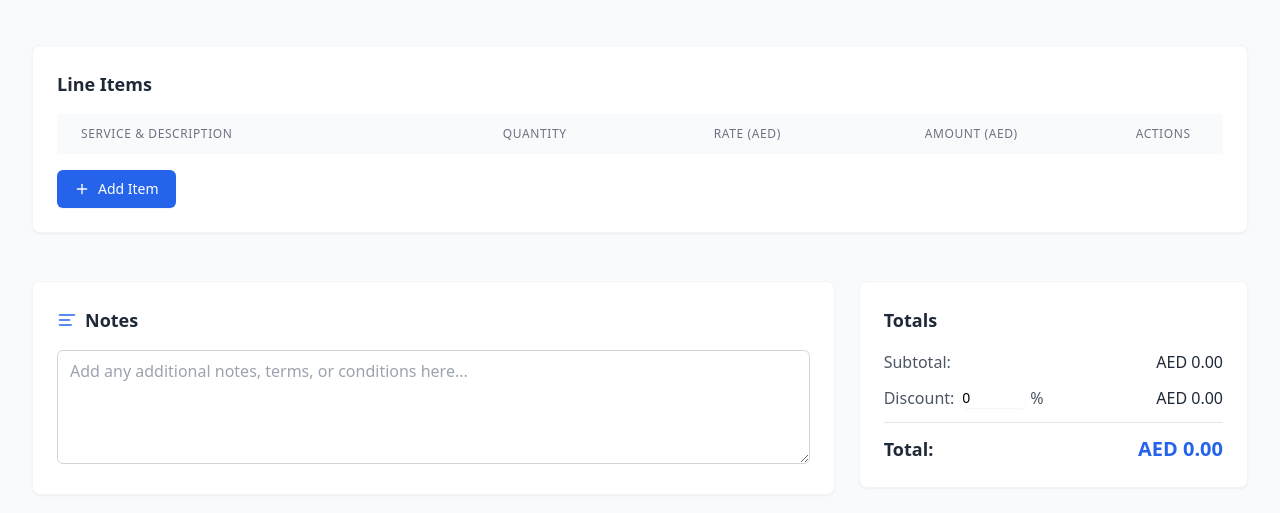
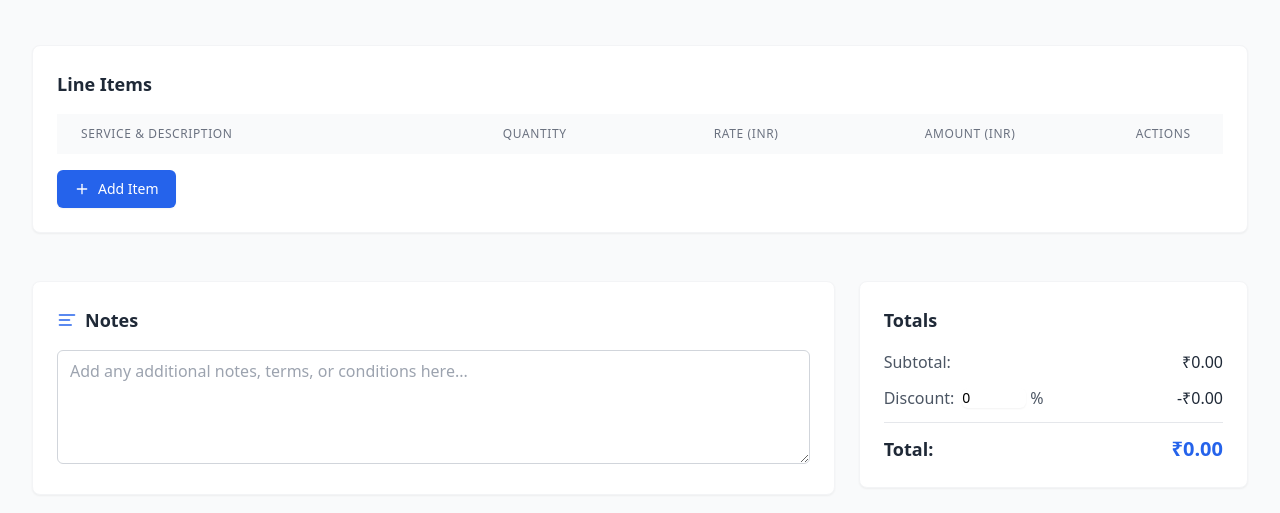
Before and after one commit to Sulthanzuza/quote-generator, a React (Vite) app: page / in a window 1280 px wide. Shown: the part 582-1095 px from the top of the page. Built offline with nearby package versions, Linux system fonts and the light colour scheme; what @react-pdf/renderer would draw is missing.

Commit message:
updated  currency

```diff
--- a/src/components/LineItems.tsx
+++ b/src/components/LineItems.tsx
@@ -5,12 +5,29 @@ import SubServiceChecklist from './SubServiceChecklist';
 import { generateUniqueId, calculateLineItemAmount, formatAED } from '../utils/helpers';
 import { Plus, Trash2 } from 'lucide-react';
 
+// Currency formatting utilities
+const formatCurrency = (amount: number, currency: 'AED' | 'INR'): string => {
+  if (currency === 'AED') {
+    return formatAED(amount);
+  } else {
+    return `₹${amount.toLocaleString('en-IN', { minimumFractionDigits: 2, maximumFractionDigits: 2 })}`;
+  }
+};
+
 interface LineItemsProps {
   lineItems: LineItem[];
   onChange: (items: LineItem[]) => void;
+  currency?: 'AED' | 'INR';
+  onCurrencyChange?: (currency: 'AED' | 'INR') => void;
 }
 
-const LineItemsComponent: React.FC<LineItemsProps> = ({ lineItems, onChange }) => {
+const LineItemsComponent: React.FC<LineItemsProps> = ({
+  lineItems,
+  onChange,
+  currency = 'INR',
+onCurrencyChange = undefined
+
+}) => {
   const [expandedItemId, setExpandedItemId] = useState<string | null>(null);
 
   const handleServiceChange = (id: string, serviceId: string) => {
@@ -101,9 +118,31 @@ const LineItemsComponent: React.FC<LineItemsProps> = ({ lineItems, onChange }) =
     setExpandedItemId(expandedItemId === id ? null : id);
   };
 
+  const handleCurrencyChange = (newCurrency: 'AED' | 'INR') => {
+    if (onCurrencyChange) {
+      onCurrencyChange(newCurrency);
+    }
+  };
+
   return (
     <div className="bg-white rounded-lg shadow-sm p-6 mb-6 border border-gray-100">
-      <h2 className="text-lg font-semibold text-gray-800 mb-4">Line Items</h2>
+      <div className="flex justify-between items-center mb-4">
+        <h2 className="text-lg font-semibold text-gray-800">Line Items</h2>
+        {onCurrencyChange && (
+  <div className="flex items-center space-x-2">
+    <label className="text-sm font-medium text-gray-700">Currency:</label>
+    <select
+      value={currency}
+      onChange={(e) => handleCurrencyChange(e.target.value as 'AED' | 'INR')}
+      className="border-gray-300 rounded-md shadow-sm focus:ring-blue-500 focus:border-blue-500 sm:text-sm"
+    >
+      <option value="INR">INR (₹)</option>
+      <option value="AED">AED (د.إ)</option>
+    </select>
+  </div>
+)}
+
+      </div>
 
       <div className="overflow-x-auto">
         <table className="min-w-full divide-y divide-gray-200">
@@ -116,10 +155,10 @@ const LineItemsComponent: React.FC<LineItemsProps> = ({ lineItems, onChange }) =
                 Quantity
               </th>
               <th scope="col" className="px-6 py-3 text-left text-xs font-medium text-gray-500 uppercase tracking-wider w-1/6">
-                Rate (AED)
+                Rate ({currency})
               </th>
               <th scope="col" className="px-6 py-3 text-left text-xs font-medium text-gray-500 uppercase tracking-wider w-1/6">
-                Amount (AED)
+                Amount ({currency})
               </th>
               <th scope="col" className="px-6 py-3 text-left text-xs font-medium text-gray-500 uppercase tracking-wider w-1/12">
                 Actions
@@ -152,7 +191,6 @@ const LineItemsComponent: React.FC<LineItemsProps> = ({ lineItems, onChange }) =
                         >
                           {item.description}
                         </div>
-
                       )}
                     </div>
                   </td>
@@ -170,14 +208,16 @@ const LineItemsComponent: React.FC<LineItemsProps> = ({ lineItems, onChange }) =
                     <input
                       type="number"
                       min="0"
+                      step="0.01"
                       value={item.rate}
                       onChange={(e) => handleRateChange(item.id, parseFloat(e.target.value) || 0)}
                       className="w-full border-gray-300 rounded-md shadow-sm focus:ring-blue-500 focus:border-blue-500 sm:text-sm"
                       onClick={(e) => e.stopPropagation()}
+                      placeholder={`0.00 ${currency}`}
                     />
                   </td>
                   <td className="px-6 py-4 whitespace-nowrap text-sm text-gray-900">
-                    {formatAED(item.amount)}
+                    {formatCurrency(item.amount, currency)}
                   </td>
                   <td className="px-6 py-4 whitespace-nowrap text-right text-sm font-medium">
                     <button
--- a/src/components/PdfDocument.tsx
+++ b/src/components/PdfDocument.tsx
@@ -9,7 +9,7 @@ import {
   Image
 } from '@react-pdf/renderer';
 import { EstimateData, LineItem } from '../types';
-import { formatAED } from '../utils/helpers';
+import { formatINR } from '../utils/helpers';
 import { getServiceById } from '../data/services';
 import Logo from '../../Single logo with black gradient.png'
 
@@ -378,10 +378,10 @@ const PdfDocument: React.FC<PdfDocumentProps> = ({ data }) => {
                 </View>
                 <Text style={styles.tableCellQuantity}>{item.quantity || 1}</Text>
                 <Text style={styles.tableCellRate}>
-                  {formatAED(item.rate || 0)}
+                  {formatINR(item.rate || 0)}
                 </Text>
                 <Text style={styles.tableCellAmount}>
-                  {formatAED(item.amount || 0)}
+                  {formatINR(item.amount || 0)}
                 </Text>
               </View>
             </View>
@@ -392,18 +392,18 @@ const PdfDocument: React.FC<PdfDocumentProps> = ({ data }) => {
         <View style={styles.totalsSection}>
           <View style={styles.totalRow}>
             <Text style={styles.totalLabel}>Subtotal:</Text>
-            <Text style={styles.totalValue}>{formatAED(data.subtotal || 0)}</Text>
+            <Text style={styles.totalValue}>{formatINR(data.subtotal || 0)}</Text>
           </View>
           <View style={styles.totalRow}>
             <Text style={styles.totalLabel}>Discount ({data.discount || 0}%):</Text>
             <Text style={styles.totalValue}>
-              {formatAED((data.subtotal || 0) * ((data.discount || 0) / 100))}
+              {formatINR((data.subtotal || 0) * ((data.discount || 0) / 100))}
             </Text>
           </View>
 
           <View style={[styles.totalRow, styles.grandTotal]}>
             <Text style={styles.totalLabel}>Total:</Text>
-            <Text style={styles.totalValue}>{formatAED(data.total || 0)}</Text>
+            <Text style={styles.totalValue}>{formatINR(data.total || 0)}</Text>
           </View>
         </View>
 
--- a/src/components/TotalSection.tsx
+++ b/src/components/TotalSection.tsx
@@ -1,5 +1,9 @@
 import React from 'react';
-import { formatAED } from '../utils/helpers';
+
+// Utility to format INR currency
+const formatCurrency = (amount: number): string => {
+  return `₹${amount.toLocaleString('en-IN', { minimumFractionDigits: 2, maximumFractionDigits: 2 })}`;
+};
 
 interface TotalSectionProps {
   subtotal: number;
@@ -13,21 +17,25 @@ interface TotalSectionProps {
 const TotalSection: React.FC<TotalSectionProps> = ({
   subtotal,
   discount,
-
+  tax,
   total,
   onDiscountChange,
   onTaxChange
 }) => {
   return (
     <div className="bg-white rounded-lg shadow-sm p-6 mb-6 border border-gray-100">
-      <h2 className="text-lg font-semibold text-gray-800 mb-4">Totals</h2>
+      <div className="flex justify-between items-center mb-4">
+        <h2 className="text-lg font-semibold text-gray-800">Totals</h2>
+      </div>
 
       <div className="flex flex-col space-y-3">
+        {/* Subtotal */}
         <div className="flex justify-between items-center">
           <span className="text-gray-600">Subtotal:</span>
-          <span className="text-gray-800 font-medium">{formatAED(subtotal)}</span>
+          <span className="text-gray-800 font-medium">{formatCurrency(subtotal)}</span>
         </div>
 
+        {/* Discount */}
         <div className="flex justify-between items-center">
           <div className="flex items-center">
             <span className="text-gray-600 mr-2">Discount:</span>
@@ -35,20 +43,42 @@ const TotalSection: React.FC<TotalSectionProps> = ({
               type="number"
               min="0"
               max="100"
+              step="0.01"
               value={discount}
               onChange={(e) => onDiscountChange(parseFloat(e.target.value) || 0)}
               className="w-16 border-gray-300 rounded-md shadow-sm focus:ring-blue-500 focus:border-blue-500 sm:text-sm"
             />
             <span className="text-gray-600 ml-1">%</span>
           </div>
-          <span className="text-gray-800 font-medium">{formatAED(subtotal * (discount / 100))}</span>
+          <span className="text-gray-800 font-medium">
+            -{formatCurrency(subtotal * (discount / 100))}
+          </span>
         </div>
 
+        {/* Tax (optional, can uncomment if needed) */}
+        {/* <div className="flex justify-between items-center">
+          <div className="flex items-center">
+            <span className="text-gray-600 mr-2">Tax:</span>
+            <input
+              type="number"
+              min="0"
+              max="100"
+              step="0.01"
+              value={tax}
+              onChange={(e) => onTaxChange(parseFloat(e.target.value) || 0)}
+              className="w-16 border-gray-300 rounded-md shadow-sm focus:ring-blue-500 focus:border-blue-500 sm:text-sm"
+            />
+            <span className="text-gray-600 ml-1">%</span>
+          </div>
+          <span className="text-gray-800 font-medium">
+            +{formatCurrency(subtotal * (tax / 100))}
+          </span>
+        </div> */}
 
-
+        {/* Total */}
         <div className="pt-3 border-t border-gray-200 flex justify-between items-center">
           <span className="text-lg font-semibold text-gray-800">Total:</span>
-          <span className="text-xl font-bold text-blue-600">{formatAED(total)}</span>
+          <span className="text-xl font-bold text-blue-600">{formatCurrency(total)}</span>
         </div>
       </div>
     </div>
--- a/src/data/services.ts
+++ b/src/data/services.ts
@@ -34,6 +34,9 @@ export const services: Service[] = [
       { id: "website-13", name: "10-15 pages" },
       { id: "website-14", name: "15 + pages" },
       { id: "website-15", name: "Seo Friendly Content (complimentary)" },
+      { id: "website-16", name: "Website Maintainence" },
+      { id: "website-17", name: "Content Writing & Visual Creation" },
+
     ]
   },
   {
@@ -49,7 +52,8 @@ export const services: Service[] = [
       { id: "seo-7", name: "Competitor Analysis" },
       { id: "seo-8", name: "SEO Audit Reports" },
       { id: "seo-9", name: "Google Search Console & GA4 Setup" },
-      { id: "seo-10", name: "Monthly Ranking & Traffic Reports" }
+      { id: "seo-10", name: "Monthly Ranking & Traffic Reports" },
+       { id: "seo-11", name: "Content Startegy" }
     ]
   },
   {
@@ -65,7 +69,8 @@ export const services: Service[] = [
       { id: "smm-7", name: "Caption Writing + Hashtag Strategy" },
       { id: "smm-8", name: "Community Management" },
       { id: "smm-9", name: "Influencer Outreach" },
-      { id: "smm-10", name: "Monthly Reporting" }
+      { id: "smm-10", name: "Monthly Reporting" },
+      { id: "smm-11", name: "Paid Promotions" }
     ]
   },
   {
@@ -159,7 +164,8 @@ export const services: Service[] = [
       { id: "strategy-2", name: "Go-to-Market Plan" },
       { id: "strategy-3", name: "Brand Positioning" },
       { id: "strategy-4", name: "Budget Planning" },
-      { id: "strategy-5", name: "Consulting Sessions" }
+      { id: "strategy-5", name: "Consulting Sessions" },
+     { id: "strategy-6", name: "Content Strategy" }
     ]
   },
   {
@@ -330,3 +336,6 @@ export const getServiceNameById = (id: string): string => {
 export const formatAED = (amount: number): string => {
   return `AED ${amount.toLocaleString('en-AE', { minimumFractionDigits: 2, maximumFractionDigits: 2 })}`;
 };
+export const formatINR = (amount: number): string => {
+  return `INR ${amount.toLocaleString('en-IN', { minimumFractionDigits: 2, maximumFractionDigits: 2 })}`;
+};
--- a/src/utils/helpers.ts
+++ b/src/utils/helpers.ts
@@ -27,6 +27,13 @@ export const calculateFutureDate = (days: number): Date => {
 export const formatAED = (amount: number): string => {
   return `AED ${amount.toLocaleString('en-AE', { minimumFractionDigits: 2, maximumFractionDigits: 2 })}`;
 };
+// helpers.ts
+export const formatINR = (value: number): string => {
+  return `₹${value.toLocaleString('en-IN', {
+    minimumFractionDigits: 2,
+    maximumFractionDigits: 2,
+  })}`;
+};
 
 export const calculateLineItemAmount = (quantity: number, rate: number): number => {
   return quantity * rate;
```
Lines whose indentation alone changed are shown as unchanged.
